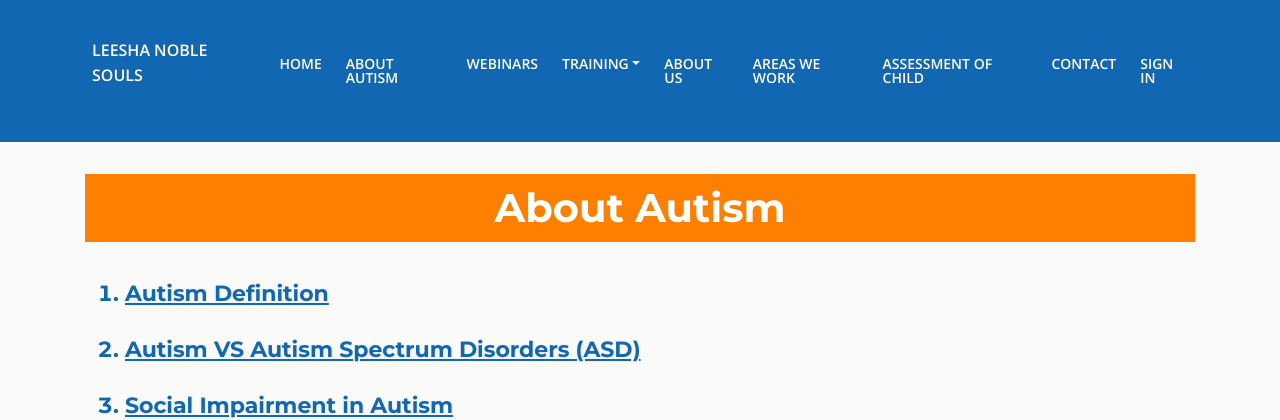
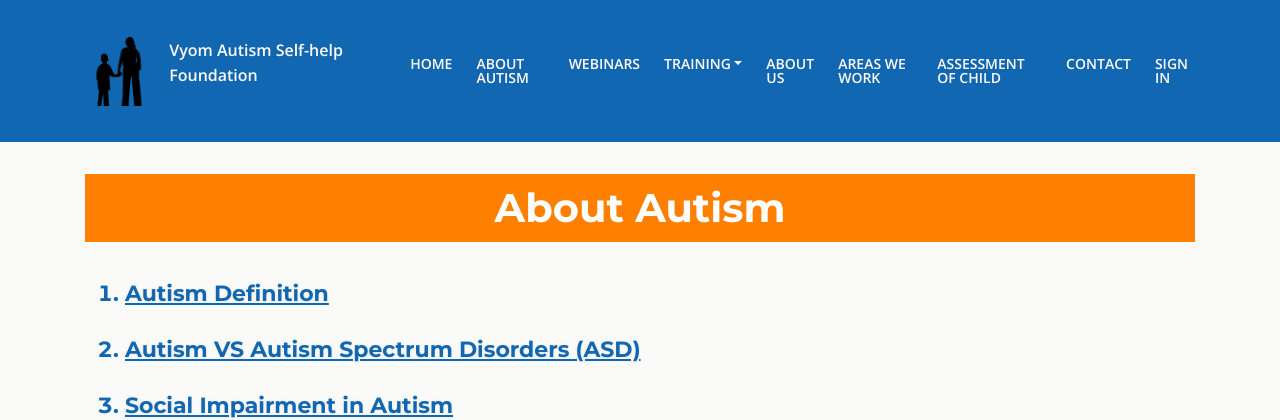
Before and after one commit to Leesha-Noble-Souls/ParentTrainingApp, a Django app: page /autism/ in a window 1280 px wide. Shown: the top 420 px of the page. Run offline with Django 3.2, Linux system fonts and the light colour scheme; some libraries are stand-ins or nearby versions.

Commit message:
add logo

```diff
--- a/templates/navbar.html
+++ b/templates/navbar.html
@@ -6,6 +6,8 @@
 
 <nav class="navbar navbar-expand-md navbar-dark bg-dark navbar-custom fixed-top">
 
+    <!-- Image Logo -->
+        <a  href="{% url 'home' %}"><img src="{% static 'images/logo.png' %}" alt="alternative" height="70rem"></a>
     <!-- Mobile Menu Toggle Button -->
     <button class="navbar-toggler" type="button" data-toggle="collapse" data-target="#navbarsExampleDefault" aria-controls="navbarsExampleDefault" aria-expanded="false" aria-label="Toggle navigation">
         <span class="navbar-toggler-awesome fas fa-bars"></span>
@@ -16,7 +18,7 @@
     <div class="collapse navbar-collapse" id="navbarsExampleDefault">
 
         <div class="nav-item">
-        <p><b><a class="nav-link page-scroll" href="{% url 'home' %}">LEESHA NOBLE SOULS</a></b></p>
+        <p><b><a class="nav-link page-scroll" href="{% url 'home' %}">Vyom Autism Self-help Foundation</a></b></p>
         </div>
 
         <ul class="navbar-nav ml-auto nav-pills">
```
